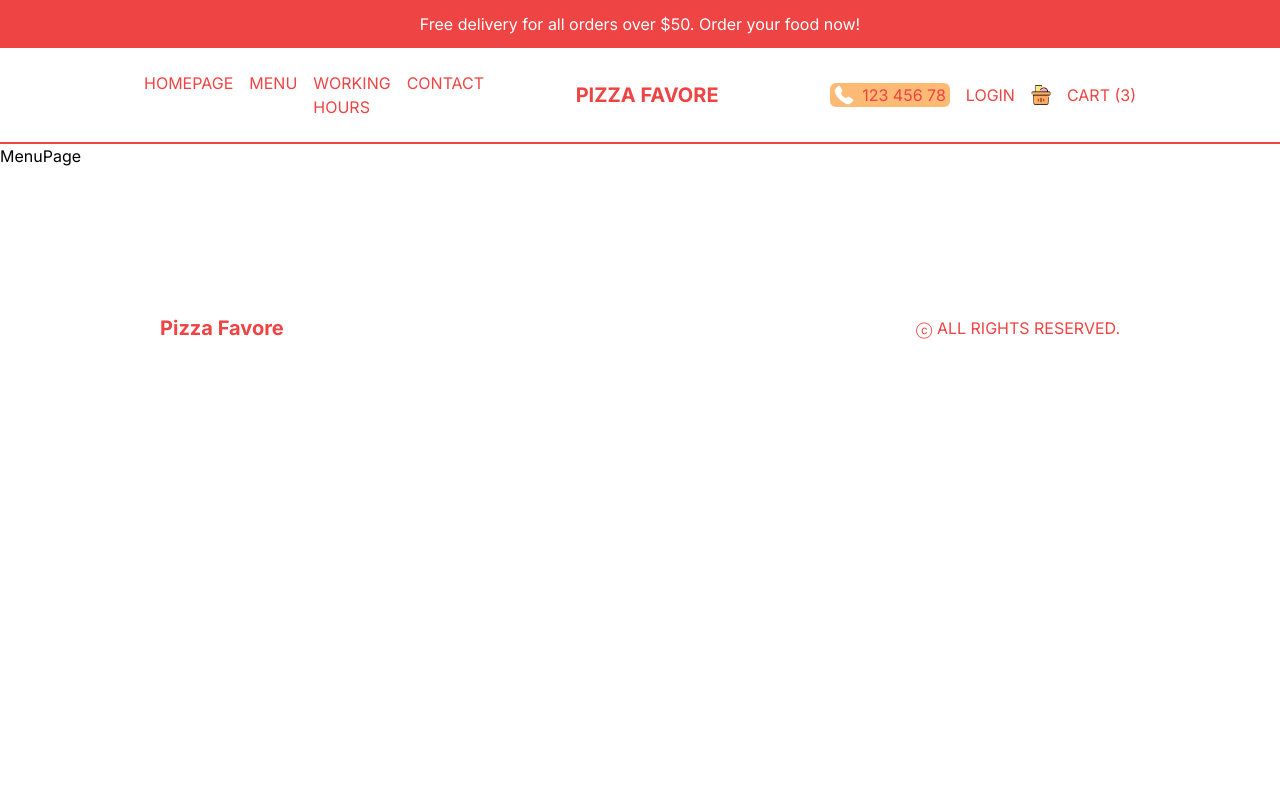
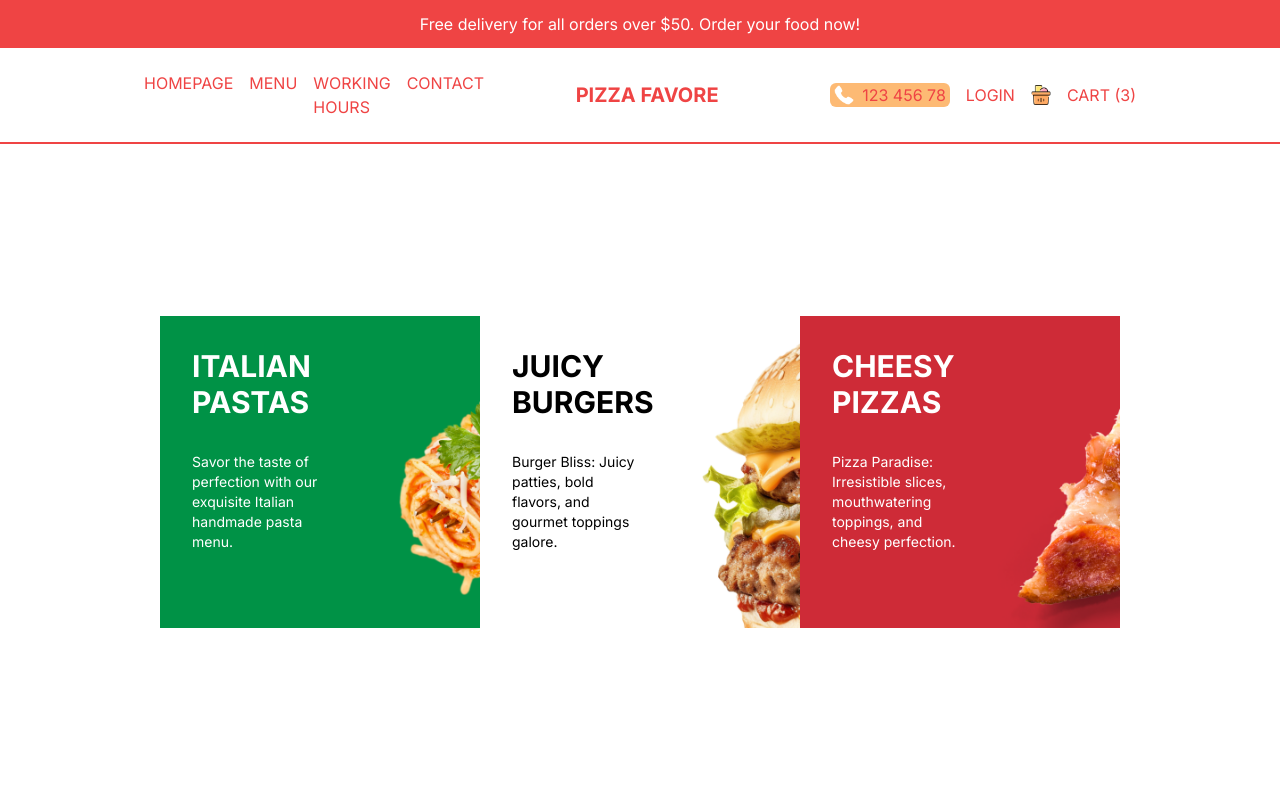
Before and after one commit to enes-erenn/pizza_favore, a Next.js app: page /menu in a window 1280 px wide. Shown: the top 800 px of the page. Built offline with nearby package versions, Linux system fonts and the light colour scheme.

Commit message:
Added Menu

```diff
--- a/src/app/menu/page.tsx
+++ b/src/app/menu/page.tsx
@@ -1,7 +1,58 @@
 import React from "react";
+import Link from "next/link";
+
+const menu = [
+  {
+    id: 1,
+    slug: "pastas",
+    title: "Italian Pastas",
+    desc: "Savor the taste of perfection with our exquisite Italian handmade pasta menu.",
+    img: "/temporary/m1.png",
+    color: "white",
+  },
+  {
+    id: 2,
+    slug: "burgers",
+    title: "Juicy Burgers",
+    desc: "Burger Bliss: Juicy patties, bold flavors, and gourmet toppings galore.",
+    img: "/temporary/m2.png",
+    color: "black",
+  },
+  {
+    id: 3,
+    slug: "pizzas",
+    title: "Cheesy Pizzas",
+    desc: "Pizza Paradise: Irresistible slices, mouthwatering toppings, and cheesy perfection.",
+    img: "/temporary/m3.png",
+    color: "white",
+  },
+];
 
 const MenuPage = () => {
-  return <div>MenuPage</div>;
+  return (
+    <div className="p-4 lg:px-20 xl:px-40 h-[calc(100vh-6rem)] md:h-[calc(100vh-9rem)] flex flex-col md:flex-row items-center">
+      {menu.map((cat) => (
+        <Link
+          key={cat.id}
+          href={`/menu/${cat.slug}`}
+          className="w-full h-1/3 bg-cover p-8 md:h-1/2"
+          style={{ backgroundImage: `url(${cat.img})` }}
+        >
+          <div className={`text-${cat.color} w-1/2`}>
+            <h1 className="uppercase font-bold text-3xl">{cat.title}</h1>
+            <p className="text-sm my-8">{cat.desc}</p>
+            <button
+              className={`hidden 2xl:block bg-${cat.color} text-${
+                cat.color === "black" ? "white" : "red-500"
+              } py-2 px-4 rounded-md`}
+            >
+              Explore
+            </button>
+          </div>
+        </Link>
+      ))}
+    </div>
+  );
 };
 
 export default MenuPage;
```
